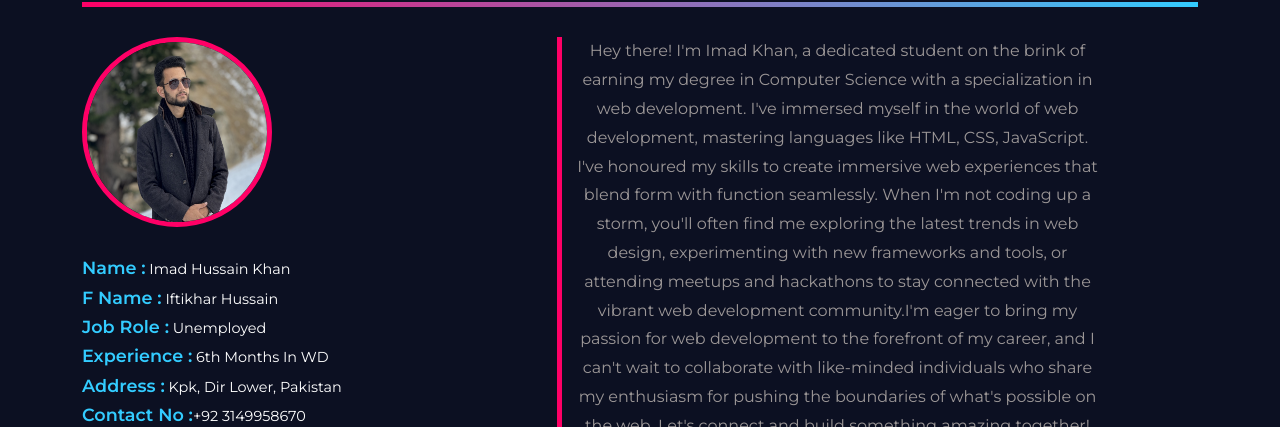
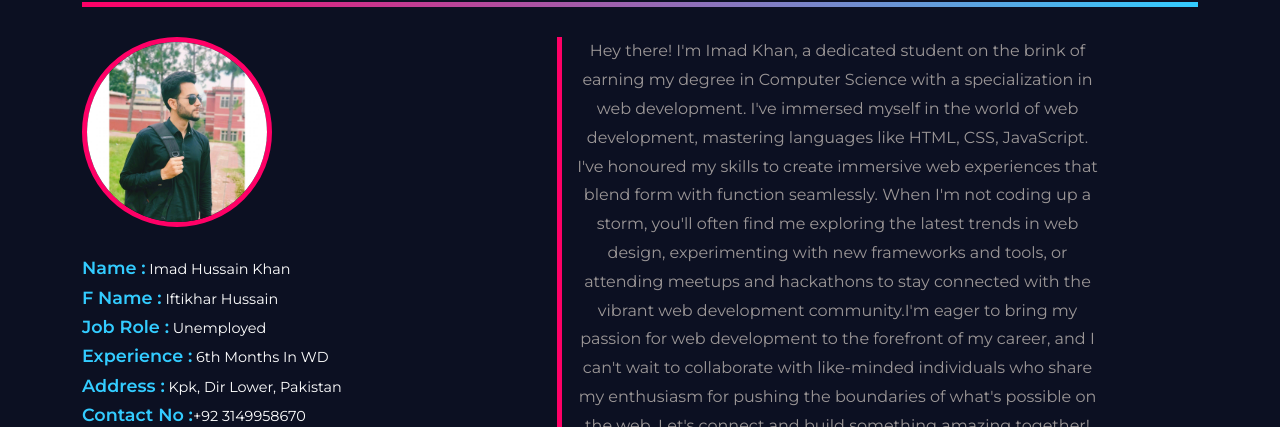
Before and after one commit to Codewithimaad/perosnalportfolio, a plain HTML site: page index.html in a window 1280 px wide. Shown: the part 675-1102 px from the top of the page. Drawn offline with nearby package versions, Linux system fonts and the light colour scheme.

Commit message:
Update index.html

```diff
--- a/index.html
+++ b/index.html
@@ -94,7 +94,7 @@
 
         <div class="col-md-5 about-img">
           <div class="img-1">
-            <img src="Assets/imad-2.jpg" alt="">
+            <img src="Assets/imaaad.jpg" alt="">
           </div>
 
           <div class="heading">
```
